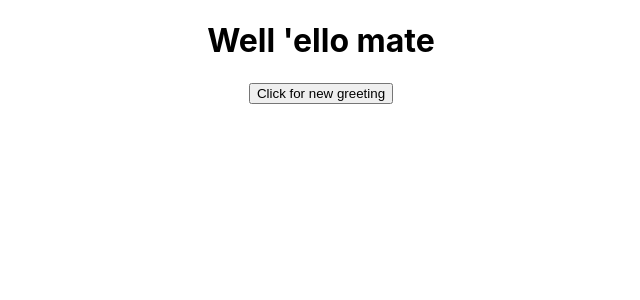
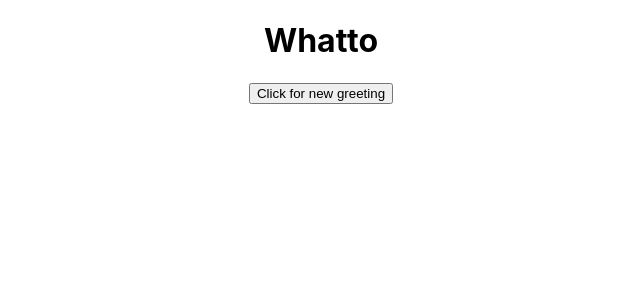
Before and after one commit to NealLyonsWake/Greeting_App, a React (Create React App) app: page / in a window 1280 px wide. Shown: the top 300 px of the page, without its empty margins (319-959 px from the left). Built offline with nearby package versions, Linux system fonts and the light colour scheme.

Commit message:
Added two new greetings to greetingArray

```diff
--- a/src/Greeting.jsx
+++ b/src/Greeting.jsx
@@ -3,7 +3,7 @@ import React, {useEffect, useState}from "react";
 function Greeting(){
     const [greeting, setGreeting] = useState([]);
 
-    const greetingArray =["Hello", "Hi there", "Alright", "Good morning", "How's it going", "How are ya", "Good Evening", "Well 'ello mate", "Welcome", "Whatto"]
+    const greetingArray =["Hello", "Hi there", "Alright", "Good morning", "How's it going", "How are ya", "Good Evening", "Well 'ello mate", "Welcome", "Whatto", "Well Well Well", "Hello Hello Hello"]
 
     useEffect(()=>{
         newGreeting();
```
